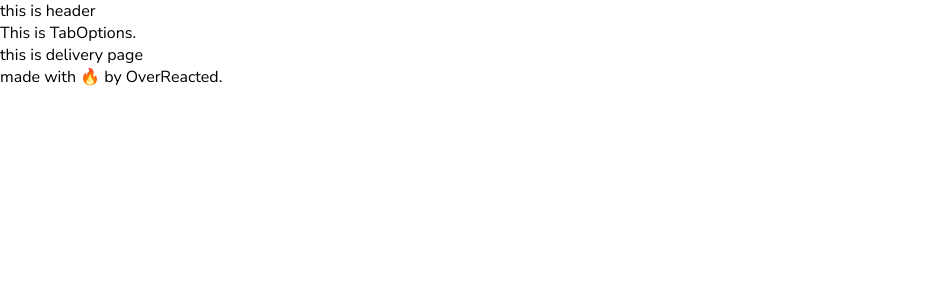
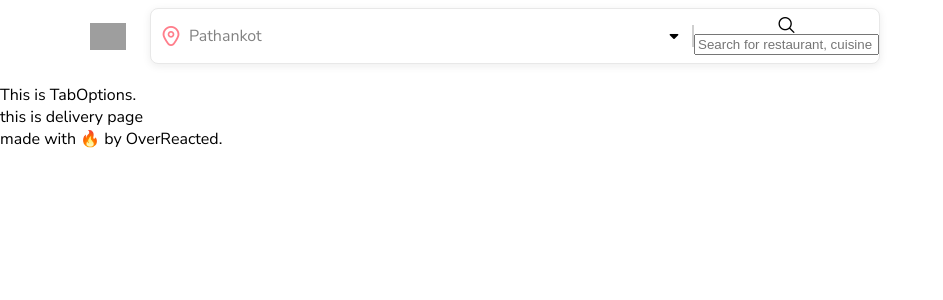
Before and after one commit to Sanjay-sharma1/Zomato-Clone, a React (Create React App) app: page / in a window 1280 px wide. Shown: the top 300 px of the page, without its empty margins (0-943 px from the left). Built offline with nearby package versions, Linux system fonts and the light colour scheme; grey boxes are pictures that could not be loaded.

Commit message:
OverReacted Zomato

```diff
--- a/src/components/common/header/header.css
+++ b/src/components/common/header/header.css
@@ -0,0 +1,54 @@
+.header{
+    width: 100%;
+    display: flex;
+    align-items: center;
+    margin-bottom: 12px;
+}
+
+.header-logo{
+    height: 27px;
+    max-width: 140px;
+    margin-right: 24px;
+}
+
+.header-right{
+    display: flex;
+    flex: 1;
+    justify-content: space-between;
+    align-items: center;
+    height: 72px;
+}
+
+.header-location-search-container{
+height: 54px;
+display: flex;
+align-items: center;
+border-radius: 8px;
+box-shadow: var(--primary-box-shadow);
+border:1px solid var(--border-white);
+width: 70%;
+background-color: var(--primary-bg);
+}
+
+.location-wrapper{
+    display: flex;
+    flex: 1;
+    justify-content: space-between;
+    padding: 0 10px;
+}
+
+.location-icon-name{
+    display: flex;
+    color: var(--zomato-gray);
+}
+
+.location-icon{
+    color: var(--zomato-red);
+    font-size: 20px;
+    margin-right: 8px;
+}
+
+.location-seperator{
+    height: 20px;
+    border:0.5px solid var(--gray);
+}
--- a/src/components/common/header/header.js
+++ b/src/components/common/header/header.js
@@ -1,8 +1,35 @@
-import React from 'react';
-import './header.css';
+import React from "react";
+import "./header.css";
 
-const Header =() => {
-    return <div> this is header</div>
+const Header = () => {
+  return (
+    <div className="max-width header">
+      <img
+        src="https://ops.runnr.in/assets/zomato_logo_black-72e759139bb73d92afb5f8ae0b2485b7cb023a5474859f2b6e22fdd8b83d2fc0.png"
+        alt="zomato-logo"
+        className="header-logo"/>
+
+        <div className="header-right">
+            <div className="header-location-search-container">
+                <div className="location-wrapper">
+                    <div className="location-icon-name">
+                    <i class="fi fi-rr-marker absolute-center location-icon"></i>
+                    <div> Pathankot </div>
+                    </div>
+                    <i class="fi fi-rr-caret-down absolute-center"></i>
+                </div>
+                <div className="location-seperator"></div>
+                    <div className="header-searchbar">
+                    <i class="fi fi-rr-search absolute-center search-cion"></i>
+                    <input placeholder="Search for restaurant, cuisine or a dish" className="search-input" />
+                </div>
+            </div>
+            <div className="profile-wrapper">
+                <img src="" alt="" />
+            </div>
+        </div>
+    </div>
+  );
 };
 
 export default Header;
--- /dev/null
+++ b/src/components/styles/commonClasses.css
@@ -0,0 +1,10 @@
+.max-width{
+    max-width: 1100px;
+    margin: 0px auto;
+}
+
+.absolute-center{
+    display: flex;
+    align-items: center;
+    justify-content: center;
+}
--- /dev/null
+++ b/src/components/styles/variables.css
@@ -0,0 +1,8 @@
+#root{
+    --primary-box-shadow: rgb(28 28 28 /8%) 0px 2px 8px;
+    --border-white: rgb(232, 232, 232);
+    --primary-bg: rgb(255, 255, 255);
+    --zomato-gray: #828282;
+    --zomato-red: #ff7e8b;
+    --gray: rgb(207,207,207);
+}
--- a/src/index.css
+++ b/src/index.css
@@ -1,4 +1,6 @@
 @import url('https://fonts.googleapis.com/css2?family=Nunito+Sans:opsz@6..12&display=swap');
+@import "./components/styles/commonClasses.css" ;
+@import "./components/styles/variables.css" ;
 
 body {
   margin: 0;
```
